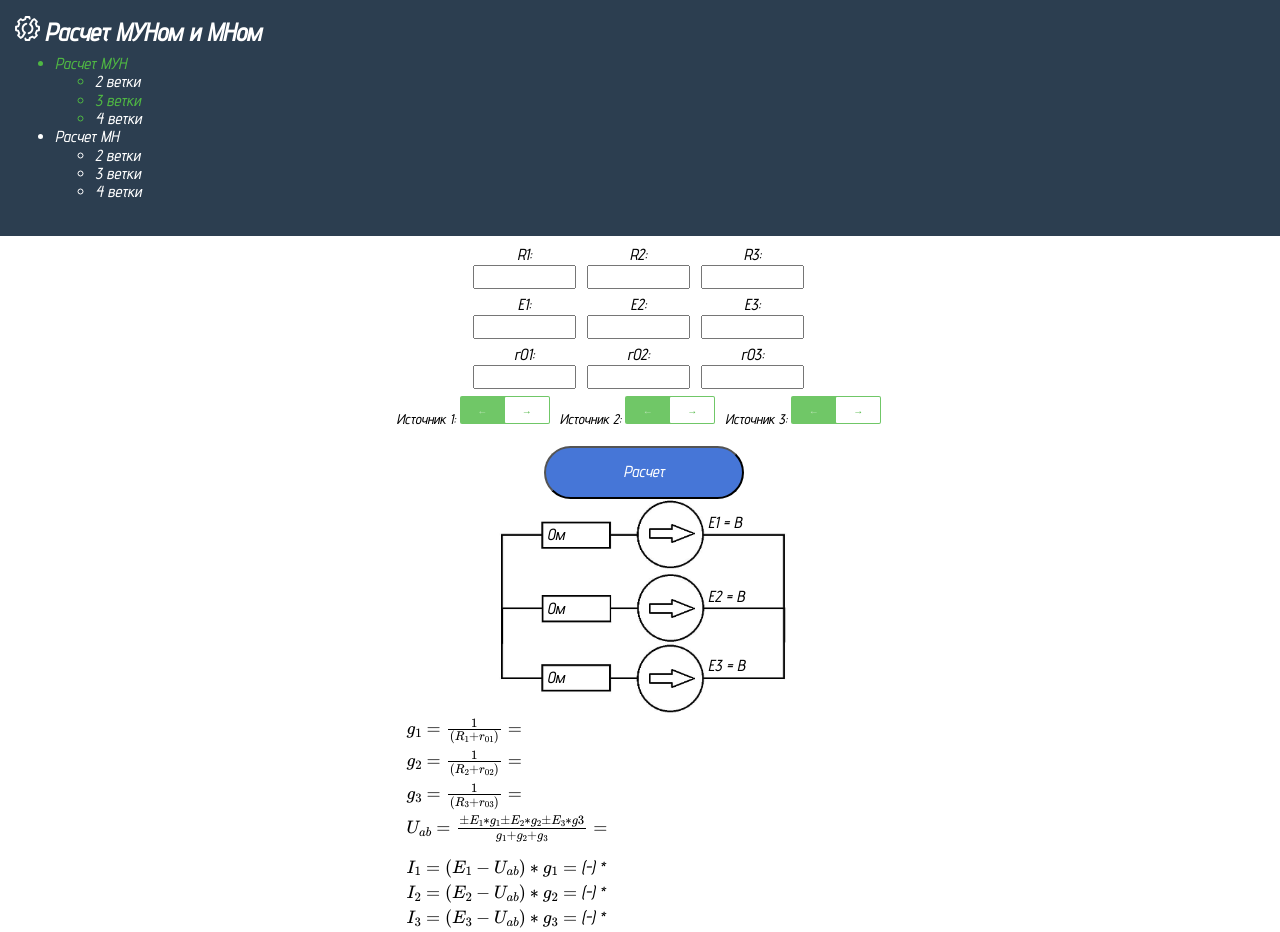
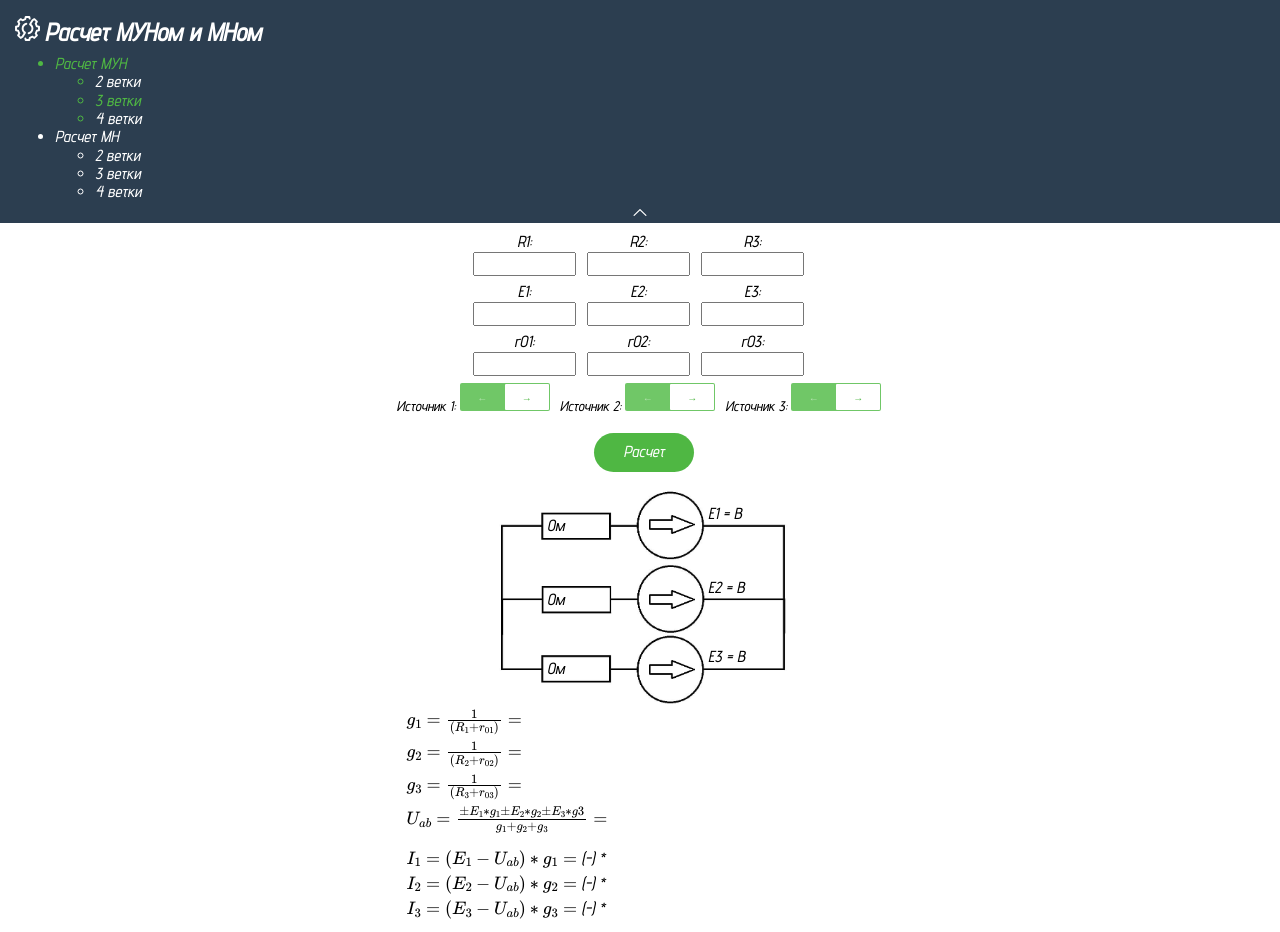
Before and after one commit to Luca324/site.github.io, a plain HTML site: page MYN3.html in a window 1280 px wide. Drawn offline with nearby package versions, Linux system fonts and the light colour scheme; some packages are replaced by stand-ins of ours.

Commit message:
animations and hovers
выплывающее меню, hover-ы

```diff
--- a/MYN3.html
+++ b/MYN3.html
@@ -41,6 +41,15 @@
             </nav>
             </ul>
         </div>
+        <button class="menubutton">
+
+            <svg fill="#ffffff" height="13px" width="20px"
+                 viewBox="0 0 330 330">
+            <path id="XMLID_225_" d="M325.607,79.393c-5.857-5.857-15.355-5.858-21.213,0.001l-139.39,139.393L25.607,79.393
+                c-5.857-5.857-15.355-5.858-21.213,0.001c-5.858,5.858-5.858,15.355,0,21.213l150.004,150c2.813,2.813,6.628,4.393,10.606,4.393
+                s7.794-1.581,10.606-4.394l149.996-150C331.465,94.749,331.465,85.251,325.607,79.393z"/>
+            </svg>
+        </button>
     </header>
     <div id="work">
         <form method="post">
@@ -142,7 +151,7 @@
             </div>
 
             <div class="buttondiv">
-                <button type="submit" class="button">Расчет</button>
+                <button type="submit" class="calculate">Расчет</button>
             </div>
         </form>
         <div id="shema-wrapper">
--- a/css/home.css
+++ b/css/home.css
@@ -1,17 +1,31 @@
 @import url('https://fonts.googleapis.com/css2?family=Advent+Pro:ital,wght@1,200;1,500&display=swap');
 
-/*------------------------------------ШАПКА-------------------------*/
-svg {
+.logo svg {
 	display: inline-block;
 	width: 25px;
 	height: 25px;
 }
 
-a {
+nav {
+	height: 150px;
+	transition: height 0.3s cubic-bezier(0.68, -0.5, 0.265, 1.15);
+}
+nav.collapsed {
+	height: 0; /* Collapsed height */
+  }
+
+nav a {
 	text-decoration: none;
+	transition: transform 0.3s cubic-bezier(0.68, -0.55, 0.265, 1.55);
 	color: white;
+	display: inline-block;
 	width: auto;
 	font-family: 'Advent Pro', sans-serif;
+	position: relative;
+}
+
+nav a:hover {
+	transform: translateX(15px);
 }
 
 .container2 {
@@ -22,9 +36,12 @@ a {
 
 .header {
 	text-align: justify;
-	padding: 1em 15px;
+	padding: 1em 15px 0 15px;
 	background: #2c3e50;
 	color: #fff;
+	display: flex;
+	flex-wrap: wrap;
+	overflow: hidden; /* когда меню nav схлопывается, содержимое плавно скрывается вместе со схлопыванием меню. */
 }
 
 header::after {
@@ -33,9 +50,24 @@ header::after {
 	width: 100%;
 	max-width: 10000px;
 }
+.menubutton {
+	border: none;
+	background: inherit;
+	color: inherit;
+	/* appearance: none; */
+	width:100%;
+	padding: 0;
+	margin: 0;
+	cursor: pointer;
+}
 
-/*------------------------------------ФОН-------------------------*/
-
+.menubutton svg {
+	transform: scaleY(-1);
+	transition: transform 0.3s cubic-bezier(0.68, -0.15, 0.265, 1.15);
+}
+.menubutton.collapsed svg {
+	transform: scaleY(1);
+}
 .back {
 
 	width: auto;
@@ -147,6 +179,10 @@ body {
 	transform: translate3d(44px, 0, 0);
 }
 
+form {
+	margin-bottom: 18px;
+}
+
 /* Hover */
 .checkbox-green input[type="checkbox"]:not(:disabled)+.checkbox-green-switch:hover {
 	cursor: pointer;
@@ -177,16 +213,19 @@ label {
 	padding: 2px;
 }
 
-.button {
+.calculate {
 	appearance: none;
-	font-family: inherit;
-	border-radius: 100px;
-	background: #4676D7;
+	/* border-radius: 29px; */
+	background: #4fb743;
 	color: rgb(255, 255, 255);
-	padding: 15px 15px;
-	font-size: 16px;
-	width: 200px;
+	padding: 10px 20px;
+	width: 100px;
+	border: none;
+	border-radius: 29px;
+}
 
+.calculate:hover {
+	box-shadow: 0 3px 3px rgba(0, 0, 0, 0.4);
 }
 
 h7 {
@@ -246,7 +285,6 @@ h1 {
 	min-height: 50px;
 	display: flex;
 	flex-wrap: wrap;
-
 }
 
 input {
@@ -274,7 +312,5 @@ input {
 }
 
 .paddingbottom {
-
 	padding-bottom: 10px;
-
 }
--- a/js/MYN3.js
+++ b/js/MYN3.js
@@ -1,19 +1,22 @@
 // при вводе R и E значение выводится на схему
 const inputListener = function(id) {
-  console.log('*in inputListener* id = ', id)
   document.querySelector('#'+ id).addEventListener('input', () => {
-    console.log('input ' + id)
     $('#' + id + '_shema_value').text($("#" + id).val())
 
   })
-  console.log('#' + id + 'shema_value'+ ' inputListener added. to ' +"#" + id)
 }
 
 document.addEventListener("DOMContentLoaded", function () {
-  const inputIds = ['R1', 'R2', 'R3', 'E1', 'E2', 'E3']
+
+  document.querySelector('.menubutton').addEventListener('click', () => {
+    console.log('menubutton clicked')
+    document.querySelector('nav').classList.toggle('collapsed');
+    document.querySelector('.menubutton').classList.toggle('collapsed');
+  });
+
+  const inputIds = ['R1', 'R2', 'R3', 'R4', 'E1', 'E2', 'E3']
   for (id in inputIds) {
     inputListener(inputIds[id])
-    console.log('id = ' + id, 'inputIds[id] = ' + inputIds[id])
   }
 
   document.querySelector('form').addEventListener("submit", (event) => {
@@ -23,22 +26,17 @@ document.addEventListener("DOMContentLoaded", function () {
     const g1 = +(1/($("#R1").val()+$("#r1").val())).toFixed(3)
     const g2 = +(1/($("#R2").val()+$("#r2").val())).toFixed(3)
     const g3 = +(1/($("#R3").val()+$("#r3").val())).toFixed(3)
-    console.log('g1, g2, g3 = ', g1, g2, g3)
-    console.log('counter1,2,3 = ', $("#counter1").val(), $("#counter2").val(), $("#counter3").val())
 
     //U
     const E1_val = $("#E1").val()*$("#counter1").val()
     const E2_val = $("#E2").val()*$("#counter2").val()
     const E3_val = $("#E3").val()*$("#counter3").val()
     const U = ((E1_val*g1 + E2_val*g2 + E3_val*g3)/(g1+g2+g3)).toFixed(2)
-    console.log('E1_val, E2_val, E3_val', E1_val, E2_val, E3_val)
-    console.log('U after = ', U)
 
     //ток для каждой ветви
     const I1 = ((E1_val-U)*g1).toFixed(2)
     const I2 = ((E2_val-U)*g2).toFixed(2)
     const I3 = ((E3_val-U)*g3).toFixed(2)
-    console.log('I1, I2, I3 =', I1, I2, I3)
 
 
     $('.equals').css('display', 'inline-block')
@@ -48,13 +46,11 @@ document.addEventListener("DOMContentLoaded", function () {
       if (isvariable === false) {
         $('.'+id+'_formula').html($('#'+id).val())
       } else {
-        console.log('_')
         $('.'+id+'_formula').html(variable)
       }
     }
     ids = ['R1', 'R2', 'R3', 'r1', 'r2', 'r3']
     for (i in ids) {
-      console.log('i =', ids[i])
       myInnerHTML(ids[i])
     }
     myInnerHTML('g1', true, g1)
```
